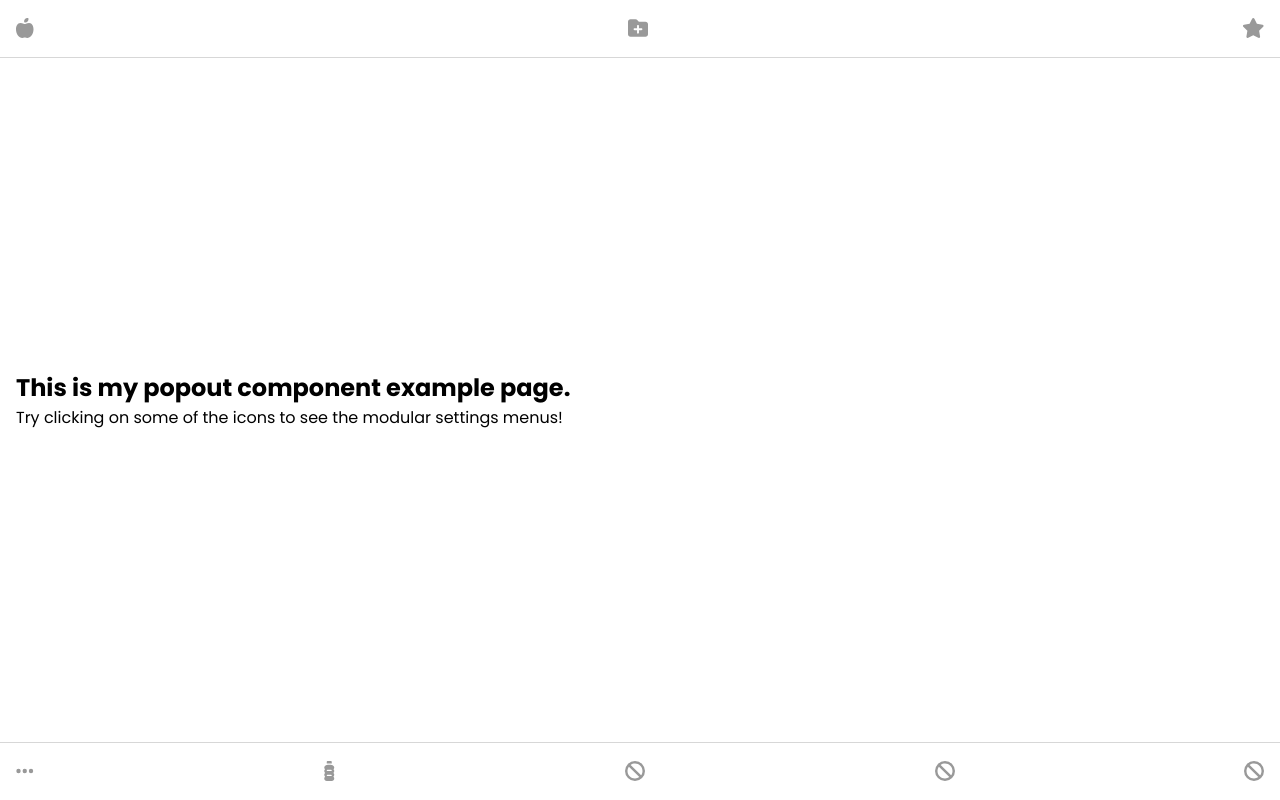
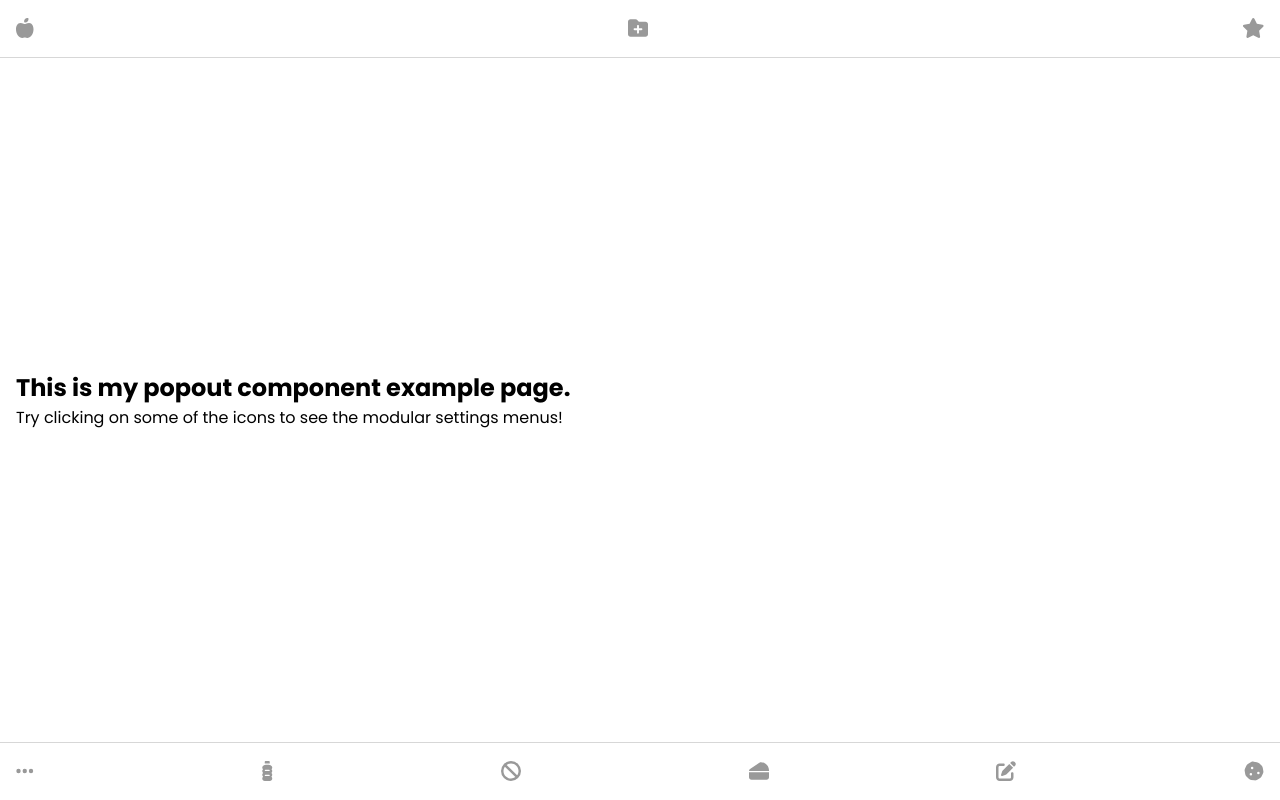
Before and after one commit to igaboo/dropdown-component, a React (Create React App) app: page / in a window 1280 px wide. Built offline with nearby package versions, Linux system fonts and the light colour scheme.

Commit message:
added menu

```diff
--- a/src/App.js
+++ b/src/App.js
@@ -30,6 +30,7 @@ export default function App() {
     menu6: true,
     menu7: true,
     menu8: true,
+    menu9: true,
   });
 
   const openMenu = (menu) => {
@@ -330,11 +331,33 @@ export default function App() {
           />
         </DropdownWrapper>
         <DropdownWrapper
+          menu="menu9"
+          openMenu={openMenu}
+          closeMenu={closeMenu}
+          state={menuState.menu9}
+          icon={faCheese}
+        >
+          <DropdownMenu
+            buttons={[
+              {
+                icon: faCarrot,
+                color: "215, 51, 51",
+                text: "Carrot!",
+              },
+            ]}
+            closeMenu={() => {
+              closeMenu("menu9");
+            }}
+            collapsed={menuState.menu9}
+            position="bottom-center"
+          />
+        </DropdownWrapper>
+        <DropdownWrapper
           menu="menu8"
           openMenu={openMenu}
           closeMenu={closeMenu}
           state={menuState.menu8}
-          icon={faBan}
+          icon={faPenToSquare}
         >
           <DropdownMenu
             buttons={[
@@ -371,7 +394,7 @@ export default function App() {
           openMenu={openMenu}
           closeMenu={closeMenu}
           state={menuState.menu6}
-          icon={faBan}
+          icon={faCookie}
         >
           <DropdownMenu
             buttons={[
```
